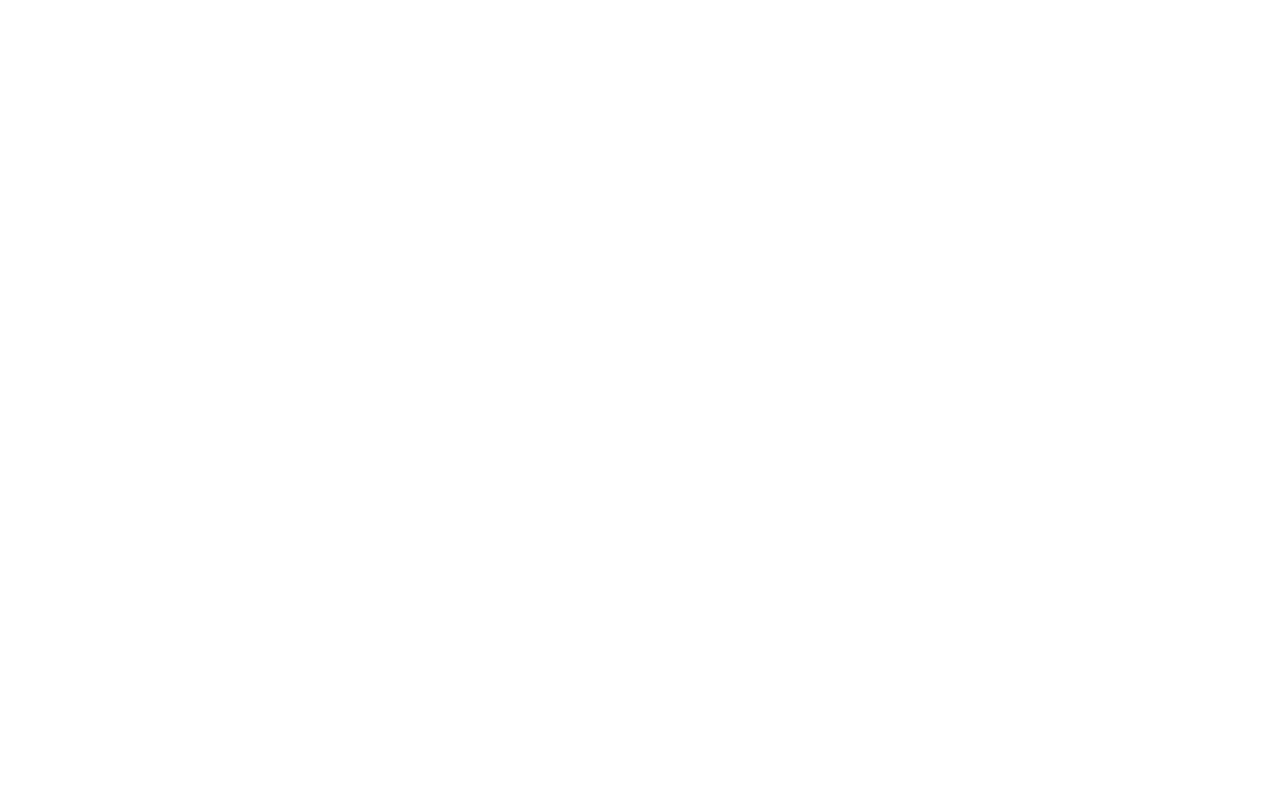
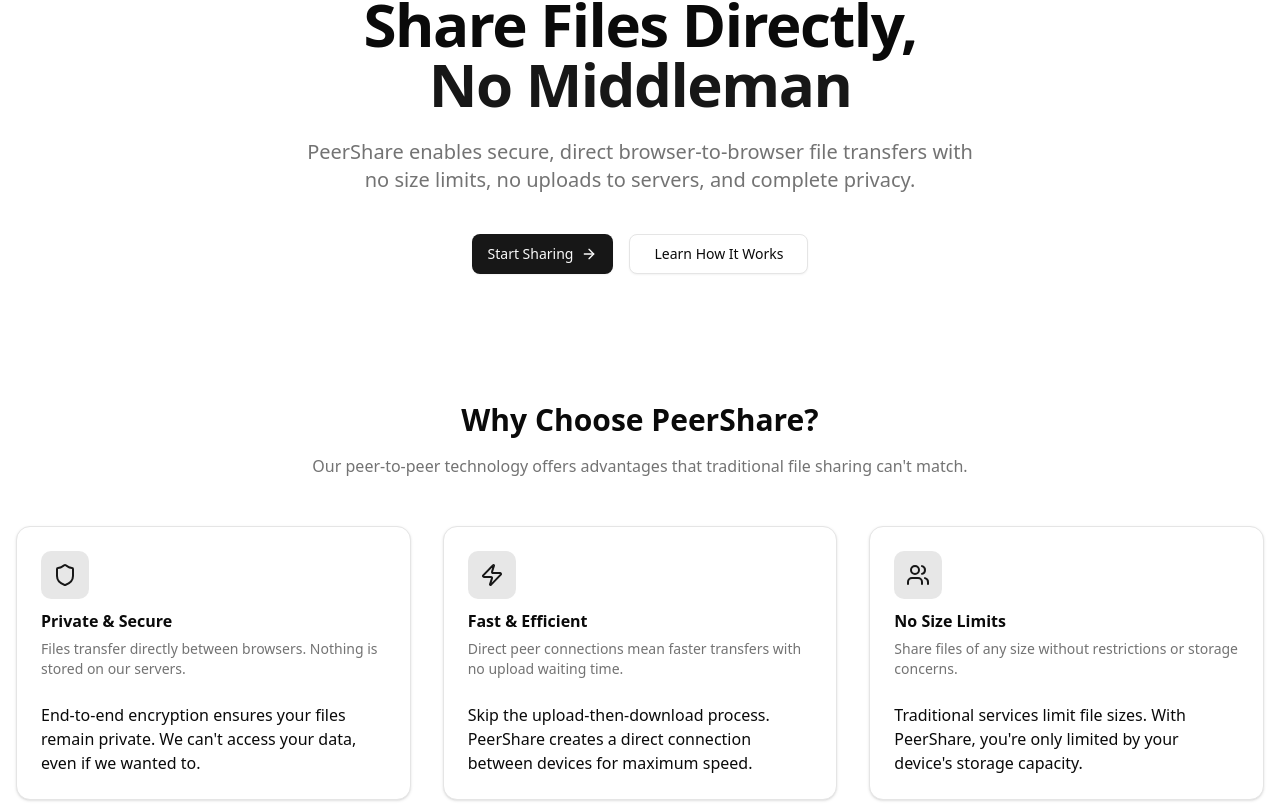
Before and after one commit to mshradtya/peer-share, a React (Vite) app in the folder packages/client/: page / in a window 1280 px wide. Shown: the part 195-1000 px from the top of the page. Before the commit the page ends 800 px from the top, so only its background shows below. Built offline with nearby package versions, Linux system fonts and the light colour scheme.

Commit message:
feat: implement home page

```diff
--- a/packages/client/src/components/layouts/RootLayout.tsx
+++ b/packages/client/src/components/layouts/RootLayout.tsx
@@ -4,9 +4,9 @@
 
 const RootLayout: React.FC = () => {
   return (
-    <div>
+    <div className="flex flex-col min-h-screen">
       <Navbar />
-      <main>
+      <main className="flex-grow container mx-auto px-4 py-8">
         <Outlet />
       </main>
     </div>
--- /dev/null
+++ b/packages/client/src/components/ui/card.tsx
@@ -0,0 +1,92 @@
+import * as React from "react"
+
+import { cn } from "@/lib/utils"
+
+function Card({ className, ...props }: React.ComponentProps<"div">) {
+  return (
+    <div
+      data-slot="card"
+      className={cn(
+        "bg-card text-card-foreground flex flex-col gap-6 rounded-xl border py-6 shadow-sm",
+        className
+      )}
+      {...props}
+    />
+  )
+}
+
+function CardHeader({ className, ...props }: React.ComponentProps<"div">) {
+  return (
+    <div
+      data-slot="card-header"
+      className={cn(
+        "@container/card-header grid auto-rows-min grid-rows-[auto_auto] items-start gap-1.5 px-6 has-[data-slot=card-action]:grid-cols-[1fr_auto] [.border-b]:pb-6",
+        className
+      )}
+      {...props}
+    />
+  )
+}
+
+function CardTitle({ className, ...props }: React.ComponentProps<"div">) {
+  return (
+    <div
+      data-slot="card-title"
+      className={cn("leading-none font-semibold", className)}
+      {...props}
+    />
+  )
+}
+
+function CardDescription({ className, ...props }: React.ComponentProps<"div">) {
+  return (
+    <div
+      data-slot="card-description"
+      className={cn("text-muted-foreground text-sm", className)}
+      {...props}
+    />
+  )
+}
+
+function CardAction({ className, ...props }: React.ComponentProps<"div">) {
+  return (
+    <div
+      data-slot="card-action"
+      className={cn(
+        "col-start-2 row-span-2 row-start-1 self-start justify-self-end",
+        className
+      )}
+      {...props}
+    />
+  )
+}
+
+function CardContent({ className, ...props }: React.ComponentProps<"div">) {
+  return (
+    <div
+      data-slot="card-content"
+      className={cn("px-6", className)}
+      {...props}
+    />
+  )
+}
+
+function CardFooter({ className, ...props }: React.ComponentProps<"div">) {
+  return (
+    <div
+      data-slot="card-footer"
+      className={cn("flex items-center px-6 [.border-t]:pt-6", className)}
+      {...props}
+    />
+  )
+}
+
+export {
+  Card,
+  CardHeader,
+  CardFooter,
+  CardTitle,
+  CardAction,
+  CardDescription,
+  CardContent,
+}
--- a/packages/client/src/pages/HomePage.tsx
+++ b/packages/client/src/pages/HomePage.tsx
@@ -1,7 +1,123 @@
 import React from "react";
+import { Link } from "react-router-dom";
+import { ArrowRight, Shield, Zap, Users } from "lucide-react";
+import { Button } from "@/components/ui/button";
+import {
+  Card,
+  CardContent,
+  CardDescription,
+  CardHeader,
+  CardTitle,
+} from "@/components/ui/card";
 
 const HomePage: React.FC = () => {
-  return <div>HomePage</div>;
+  return (
+    <div className="space-y-16 py-8">
+      {/* Hero Section */}
+      <section className="text-center space-y-6 py-16">
+        <h1 className="text-4xl md:text-6xl font-bold tracking-tight">
+          Share Files Directly,
+          <br />
+          <span className="text-primary">No Middleman</span>
+        </h1>
+        <p className="text-xl text-muted-foreground max-w-2xl mx-auto">
+          PeerShare enables secure, direct browser-to-browser file transfers
+          with no size limits, no uploads to servers, and complete privacy.
+        </p>
+        <div className="flex flex-col sm:flex-row justify-center gap-4 pt-4">
+          <Button asChild size="lg" className="gap-2">
+            <Link to="/share">
+              Start Sharing <ArrowRight className="h-4 w-4" />
+            </Link>
+          </Button>
+          <Button asChild size="lg" variant="outline">
+            <Link to="/how-it-works">Learn How It Works</Link>
+          </Button>
+        </div>
+      </section>
+
+      {/* Features Section */}
+      <section>
+        <div className="text-center mb-12">
+          <h2 className="text-3xl font-bold mb-4">Why Choose PeerShare?</h2>
+          <p className="text-muted-foreground max-w-2xl mx-auto">
+            Our peer-to-peer technology offers advantages that traditional file
+            sharing can't match.
+          </p>
+        </div>
+
+        <div className="grid md:grid-cols-3 gap-8">
+          <Card>
+            <CardHeader className="space-y-1">
+              <div className="h-12 w-12 rounded-lg bg-primary/10 flex items-center justify-center mb-2">
+                <Shield className="h-6 w-6 text-primary" />
+              </div>
+              <CardTitle>Private & Secure</CardTitle>
+              <CardDescription>
+                Files transfer directly between browsers. Nothing is stored on
+                our servers.
+              </CardDescription>
+            </CardHeader>
+            <CardContent>
+              <p>
+                End-to-end encryption ensures your files remain private. We
+                can't access your data, even if we wanted to.
+              </p>
+            </CardContent>
+          </Card>
+
+          <Card>
+            <CardHeader className="space-y-1">
+              <div className="h-12 w-12 rounded-lg bg-primary/10 flex items-center justify-center mb-2">
+                <Zap className="h-6 w-6 text-primary" />
+              </div>
+              <CardTitle>Fast & Efficient</CardTitle>
+              <CardDescription>
+                Direct peer connections mean faster transfers with no upload
+                waiting time.
+              </CardDescription>
+            </CardHeader>
+            <CardContent>
+              <p>
+                Skip the upload-then-download process. PeerShare creates a
+                direct connection between devices for maximum speed.
+              </p>
+            </CardContent>
+          </Card>
+
+          <Card>
+            <CardHeader className="space-y-1">
+              <div className="h-12 w-12 rounded-lg bg-primary/10 flex items-center justify-center mb-2">
+                <Users className="h-6 w-6 text-primary" />
+              </div>
+              <CardTitle>No Size Limits</CardTitle>
+              <CardDescription>
+                Share files of any size without restrictions or storage
+                concerns.
+              </CardDescription>
+            </CardHeader>
+            <CardContent>
+              <p>
+                Traditional services limit file sizes. With PeerShare, you're
+                only limited by your device's storage capacity.
+              </p>
+            </CardContent>
+          </Card>
+        </div>
+      </section>
+
+      {/* CTA Section */}
+      <section className="bg-muted py-16 px-4 rounded-xl text-center">
+        <h2 className="text-3xl font-bold mb-4">Ready to start sharing?</h2>
+        <p className="text-muted-foreground max-w-2xl mx-auto mb-8">
+          No signups, no downloads, no fuss. Just instant, secure file sharing.
+        </p>
+        <Button asChild size="lg">
+          <Link to="/share">Create a Share Room</Link>
+        </Button>
+      </section>
+    </div>
+  );
 };
 
 export default HomePage;
```
